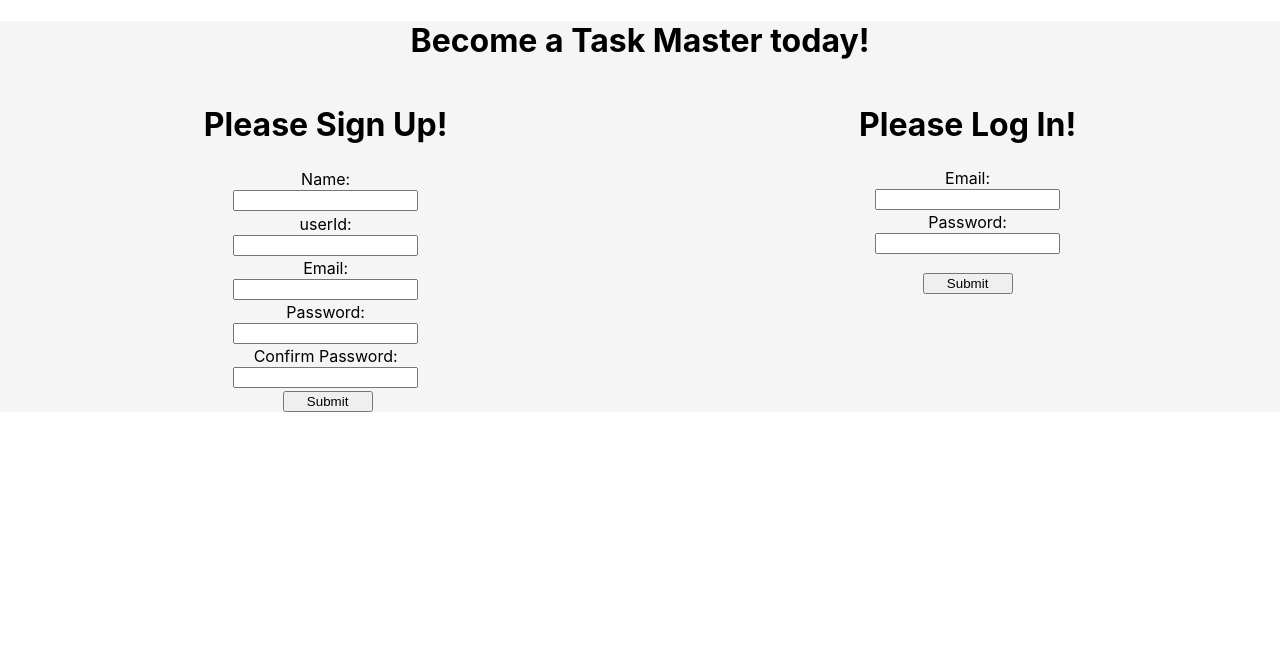
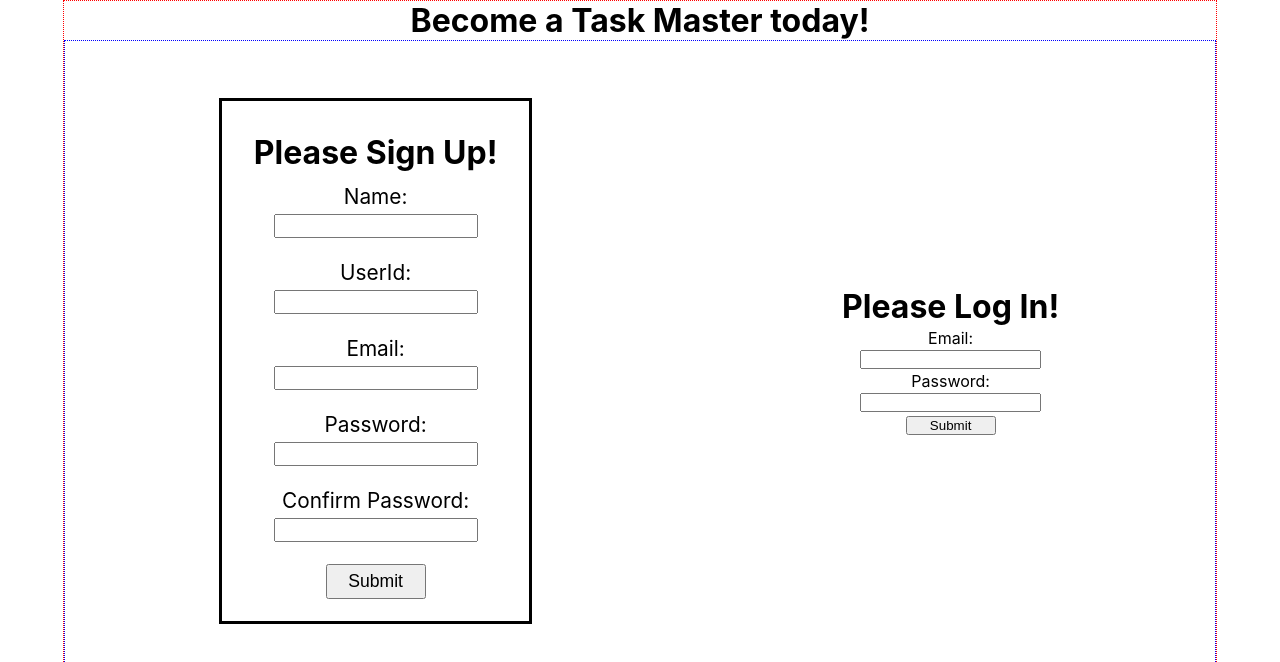
Before and after one commit to Reggie-Amedee-Tech/TaskMaster, a React (Create React App) app in the folder client/: page /register in a window 1280 px wide. Shown: the top 662 px of the page. Built offline with nearby package versions, Linux system fonts and the light colour scheme.

Commit message:
added new styles to the registration form page and component

```diff
--- a/client/src/App.css
+++ b/client/src/App.css
@@ -1,6 +1,6 @@
 .App {
   text-align: center;
-  background-color: whitesmoke;
+
 }
 
 .App-logo {
--- a/client/src/components/SignUp.js
+++ b/client/src/components/SignUp.js
@@ -1,6 +1,7 @@
 import React, { useState } from 'react';
 import { navigate } from '@reach/router';
 import axios from 'axios';
+import classes from '../cssModules/SignUp.module.css'
 
 const SignUp = () => {
     const [name, setName] = useState('');
@@ -33,72 +34,71 @@ const SignUp = () => {
 
     return (
         <form onSubmit={register}>
-            <div style={{display:'flex'}}>
-
-
-
+            <div className={classes.Table}>
                 <table>
-            <h1>Please Sign Up!</h1>
+                    <h1 >Please Sign Up!</h1>
                     <tr>
-                    <td>
-                        <label>Name:</label>
+                        <td className={classes.TableData}>
+                            <label className={classes.FormLabel}>Name:</label>
                             <div>
-                            <input type="text" onChange={(e) => setName(e.target.value)} value={name} />
+                                <input type="text" onChange={(e) => setName(e.target.value)} value={name}  className={classes.Input}/>
                                 {errors.name ?
                                     <p>{errors.name.message}</p>
                                     : null}
                             </div>
                         </td>
-                    <td>
-                    </td>
                     </tr>
                     <tr>
-                    <label>userId: </label>
+                        <td className={classes.TableData}>
+                        <label className={classes.FormLabel}>UserId: </label>
                         <div>
-                        <input type="text" onChange={(e) => setUserId(e.target.value)} value={userId} />
+                            <input type="text" onChange={(e) => setUserId(e.target.value)} value={userId}  className={classes.Input}/>
                             {errors.userId ?
                                 <p>{errors.userId.message}</p>
                                 : null}
                         </div>
+                        </td>
                     </tr>
                     <tr>
-                    <label>Email: </label>
+                        <td className={classes.TableData}>
+                        <label className={classes.FormLabel}>Email: </label>
                         <div>
-                        <input type="text" onChange={(e) => setEmail(e.target.value)} value={email} />
+                            <input type="text" onChange={(e) => setEmail(e.target.value)} value={email}  className={classes.Input}/>
                             {errors.email ?
                                 <p>{errors.email.message}</p>
                                 : null}
                         </div>
+                        </td>
                     </tr>
                     <tr>
-                    <label>Password: </label>
+                        <td className={classes.TableData}>
+                        <label className={classes.FormLabel}>Password: </label>
                         <div>
-                        <input type="text" onChange={(e) => setPassword(e.target.value)} value={password} />
+                            <input type="text" onChange={(e) => setPassword(e.target.value)} value={password}  className={classes.Input}/>
                             {errors.password ?
                                 <p>{errors.password.message}</p>
                                 : null}
                         </div>
+                        </td>
                     </tr>
                     <tr>
-                    <label>Confirm Password: </label>
+                        <td className={classes.TableData}>
+                        <label className={classes.FormLabel}>Confirm Password: </label>
                         <div>
-                        <input type="text" onChange={(e) => setConfirmPassword(e.target.value)} value={confirmPassword} />
+                            <input type="text" onChange={(e) => setConfirmPassword(e.target.value)} value={confirmPassword}  className={classes.Input}/>
                             {errors.confirmPassword ?
                                 <p style={{ color: "red" }}>{errors.confirmPassword.message}</p>
                                 : null}
                         </div>
+                        </td>
                     </tr>
-
-
-
+                    <tr className={classes.TableData}>
+                        <td>
+                        <input type='submit' className={classes.Button}></input>
+                        </td>
+                    </tr>
                 </table>
             </div>
-            <input type='submit'
-                    style={{
-                        width: "90px",
-                        alignSelf: "center"
-                    }}
-                ></input>
         </form>
     )
 }
--- a/client/src/components/TaskMasterList.js
+++ b/client/src/components/TaskMasterList.js
@@ -1,7 +1,6 @@
 import React, { useState, useEffect } from 'react';
 import axios from 'axios';
 import io from 'socket.io-client'
-import './styles.css'
 import { navigate } from '@reach/router';
 
 const TaskMasterList = (props) => {
--- a/client/src/components/styles.css
+++ /dev/null
@@ -1,15 +0,0 @@
-.profilePicture{
-    width: 100px;
-    height: 100px;
-}
-
-.homepageTable{
-    display: flex;
-    flex-direction: column;
-    justify-content: space-evenly;
-}
-
-.homepageFooter{
-    display: flex;
-    flex-direction: column;
-}
--- /dev/null
+++ b/client/src/cssModules/RegLog.module.css
@@ -0,0 +1,35 @@
+* {
+    padding: 0px;
+    margin: 0px;
+}
+
+.HomePageDiv {
+    width: 100%;
+    height: 100vh;
+    display: flex;
+    flex-direction: column;
+}
+
+.Container {
+    margin: 0 auto;
+    max-width: 1200px;
+    width: 90%;
+    height: 100vh;
+    border: red dotted 1px;
+
+}
+
+.Header {
+    display: flex;
+    flex-direction: row;
+    justify-content: space-around;
+}
+
+.RegLogSection {
+    display: flex;
+    flex-direction: row;
+    justify-content: space-around;
+    border: blue dotted 1px;
+    height: 80vh;
+    align-items: center;
+}
--- /dev/null
+++ b/client/src/cssModules/SignUp.module.css
@@ -0,0 +1,37 @@
+* {
+    margin: 0px;
+    padding: 0px;
+}
+
+.Table {
+    border: black solid 3px;
+    padding: 30px;
+}
+
+.TableTitle{
+    padding: 15px;
+
+}
+
+.TableData {
+    padding: 10px;
+}
+
+.Input {
+    width: 200px;
+    height: 20px;
+    font-size: large;
+    margin-top: 5px;
+}
+
+.FormLabel {
+    font-size: 1.3rem;
+}
+
+.Button {
+    padding: 5px;
+    width: 100px;
+    font-size: 1.1rem;
+    position: relative;
+    top: 10px;
+}
--- a/client/src/views/RegLog.js
+++ b/client/src/views/RegLog.js
@@ -1,20 +1,20 @@
 import SignUp from '../components/SignUp';
 import LogIn from '../components/LogIn'
+import classes from '../cssModules/RegLog.module.css'
 
 const RegLog = (props) => {
-const {setHName} = props;
+    const { setHName } = props;
     return (
-        <div>
-            <h1>Become a Task Master today!</h1>
-
-
-
-        <div style={{display: "flex",
-        justifyContent: "space-around"}}>
-
-            <SignUp />
-            <LogIn setHName={setHName}/>
-        </div>
+        <div className={classes.HomePageDiv}>
+            <div className={classes.Container}>
+                <div className={classes.Header}>
+                    <h1>Become a Task Master today!</h1>
+                </div>
+                <div className={classes.RegLogSection}>
+                    <SignUp />
+                    <LogIn setHName={setHName} />
+                </div>
+            </div>
         </div>
 
     )
```
Lines whose indentation alone changed are shown as unchanged.
